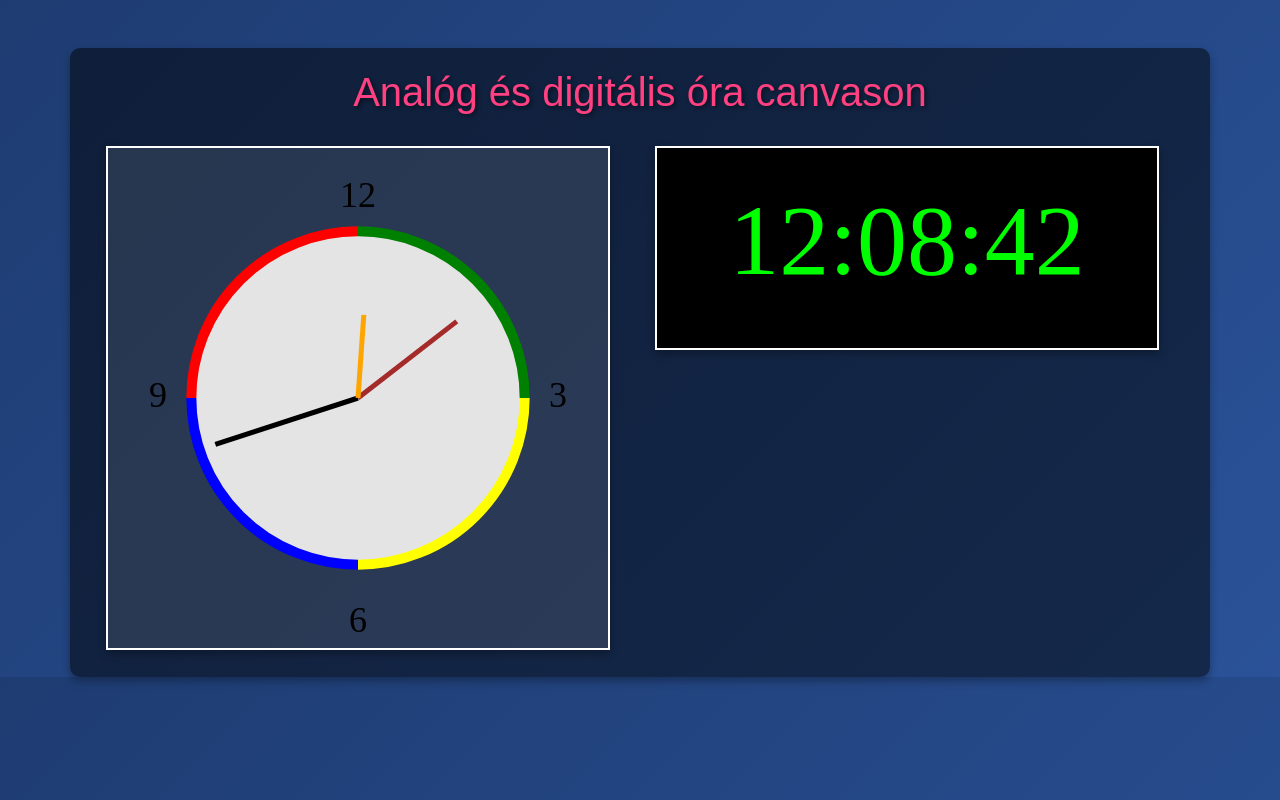
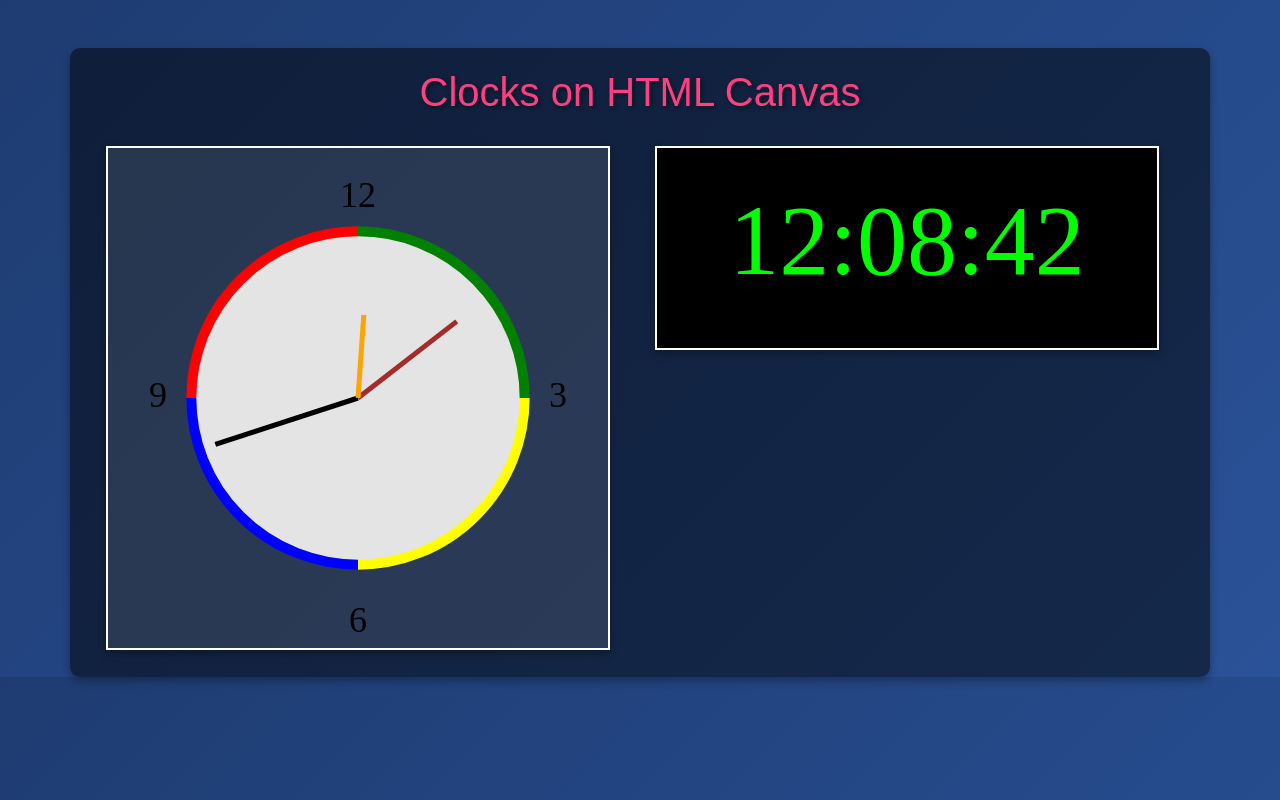
Before and after one commit to droidpeti/Canvas-Clock, a plain HTML site: page index.html in a window 1280 px wide. Drawn offline with nearby package versions, Linux system fonts and the light colour scheme; a web font is replaced by a local one.

Commit message:
Update index.html

```diff
--- a/index.html
+++ b/index.html
@@ -10,7 +10,7 @@
 </head>
 <body>
     <div class="container text-center mt-5">
-        <h1 class="display-4">Analóg és digitális óra canvason</h1>
+        <h1 class="display-4">Clocks on HTML Canvas</h1>
         <div class="row justify-content-center">
             <div class="col-md-6">
                 <canvas id="analogCanvas" height="500px" width="500px"></canvas>
```
